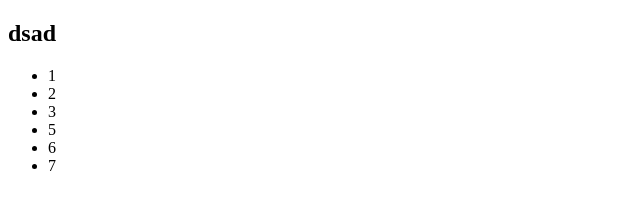
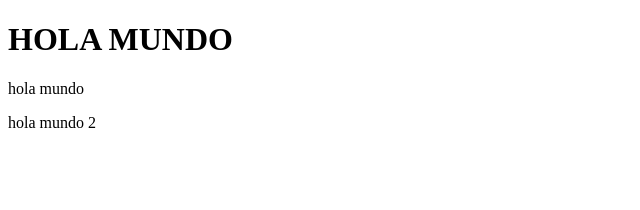
Before and after one commit to Juancruzmoyano23/TPO_Front_CAC, a plain HTML site: page index.html in a window 1280 px wide. Shown: the whole page, without its empty margins (0-640 px from the left). Drawn offline with Linux system fonts and the light colour scheme.

Commit message:
commit de prueba

```diff
--- a/index.html
+++ b/index.html
@@ -6,14 +6,15 @@
     <title>Document</title>
 </head>
 <body>
-        <h2>dsad</h2>
-        <ul>
-            <li>1</li>
-            <li>2</li>
-            <li>3</li>
-            <li>5</li>
-            <li>6</li>
-            <li>7</li>
-        </ul>
+        <h1>HOLA MUNDO</h1>
+        <!-- parrafo comentado -->
+        <p>
+            hola mundo
+        </p>
+
+        <p>
+            hola mundo 2
+        </p>
+
 </body>
 </html>
```
